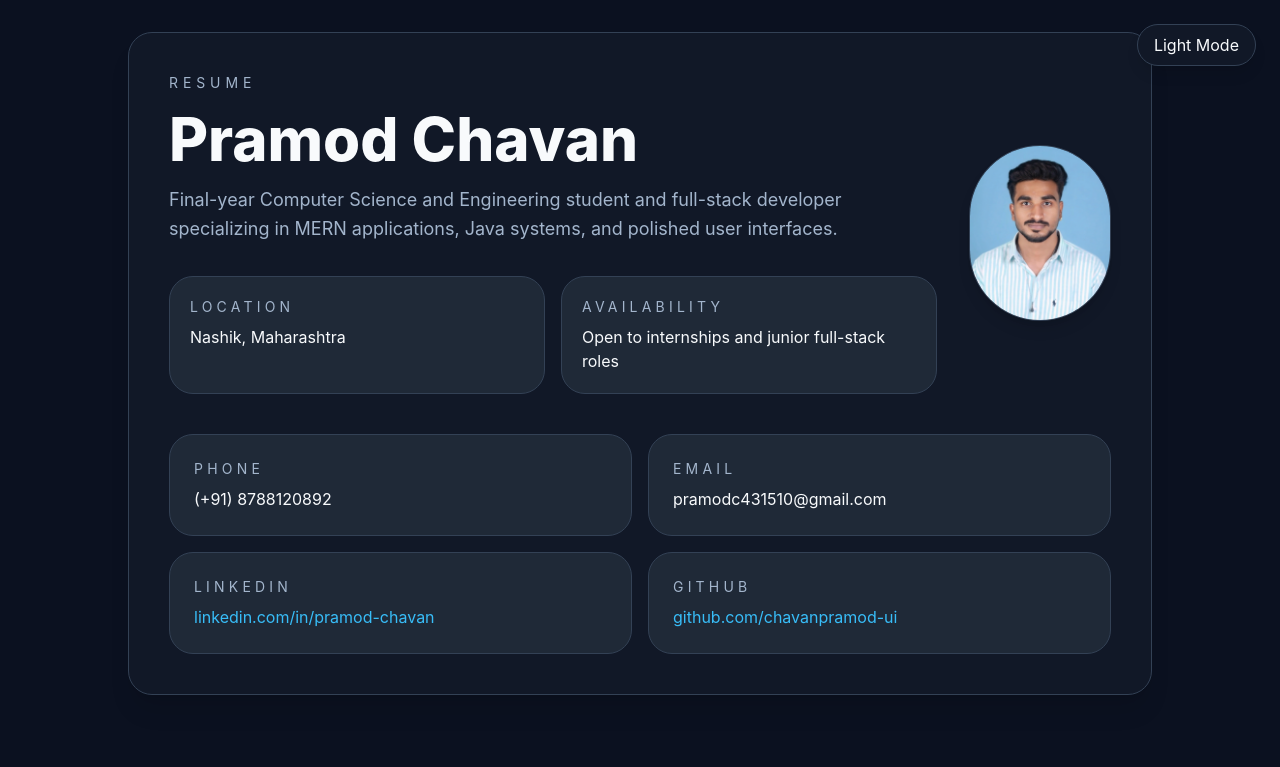
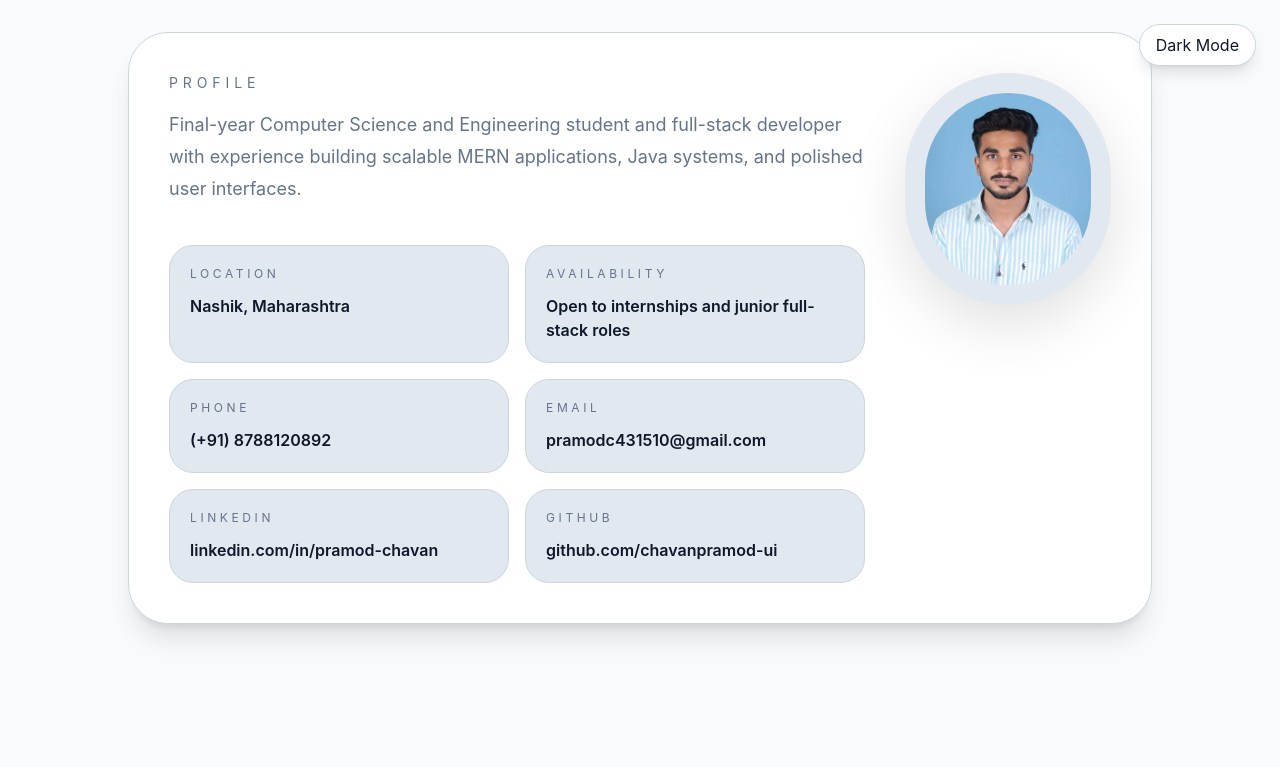
Before and after one commit to chavanpramod-ui/portfolio_frontend, a React (Vite) app: page / in a window 1280 px wide. Shown: the top 767 px of the page. Built offline with nearby package versions, Linux system fonts and the light colour scheme.

Commit message:
commite new chenge

```diff
--- a/src/App.jsx
+++ b/src/App.jsx
@@ -8,7 +8,7 @@ import ProjectGallery from './components/ProjectGallery';
 import Contact from './components/Contact';
 
 function App() {
-  const [theme, setTheme] = useState('dark');
+  const [theme, setTheme] = useState('light');
 
   useEffect(() => {
     document.documentElement.classList.toggle('light', theme === 'light');
--- a/src/components/Hero.jsx
+++ b/src/components/Hero.jsx
@@ -4,51 +4,48 @@ import profilePic from '../assets/profile.png';
 const Hero = () => {
   return (
     <section id="hero" className="fade-in-up">
-      <div className="bg-[var(--surface)] border border-[var(--border)] rounded-3xl p-10 shadow-xl">
-        <div className="flex flex-col xl:flex-row xl:items-center xl:justify-between gap-8">
-          <div className="max-w-3xl">
-            <p className="text-sm uppercase tracking-[0.35em] text-[var(--muted)]">Resume</p>
-            <h1 className="text-5xl md:text-6xl font-extrabold text-[var(--text)] mt-4">Pramod Chavan</h1>
-            <p className="mt-4 text-[var(--muted)] leading-relaxed text-lg">
-              Final-year Computer Science and Engineering student and full-stack developer specializing in MERN applications, Java systems, and polished user interfaces.
+      <div className="bg-[var(--surface)] border border-[var(--border)] rounded-[2.5rem] p-10 shadow-xl max-w-6xl mx-auto">
+        <div className="flex flex-col xl:flex-row xl:items-start xl:justify-between gap-10">
+          <div className="xl:max-w-3xl">
+            <p className="text-sm uppercase tracking-[0.35em] text-[var(--muted)]">Profile</p>
+            <p className="mt-4 text-lg leading-8 text-[var(--muted)] max-w-3xl">
+              Final-year Computer Science and Engineering student and full-stack developer with experience building scalable MERN applications, Java systems, and polished user interfaces.
             </p>
-            <div className="mt-8 grid gap-4 sm:grid-cols-2">
-              <div className="rounded-3xl border border-[var(--border)] bg-[var(--surface-2)] p-5">
-                <p className="text-sm uppercase tracking-[0.3em] text-[var(--muted)]">Location</p>
-                <p className="mt-2 text-[var(--text)]">Nashik, Maharashtra</p>
+
+            <div className="mt-10 grid grid-cols-1 sm:grid-cols-2 gap-4 text-[var(--text)]">
+              <div className="rounded-3xl bg-[var(--surface-2)] p-5 border border-[var(--border)]">
+                <p className="text-xs uppercase tracking-[0.3em] text-[var(--muted)]">Location</p>
+                <p className="mt-3 font-semibold">Nashik, Maharashtra</p>
               </div>
-              <div className="rounded-3xl border border-[var(--border)] bg-[var(--surface-2)] p-5">
-                <p className="text-sm uppercase tracking-[0.3em] text-[var(--muted)]">Availability</p>
-                <p className="mt-2 text-[var(--text)]">Open to internships and junior full-stack roles</p>
+              <div className="rounded-3xl bg-[var(--surface-2)] p-5 border border-[var(--border)]">
+                <p className="text-xs uppercase tracking-[0.3em] text-[var(--muted)]">Availability</p>
+                <p className="mt-3 font-semibold">Open to internships and junior full-stack roles</p>
+              </div>
+              <div className="rounded-3xl bg-[var(--surface-2)] p-5 border border-[var(--border)]">
+                <p className="text-xs uppercase tracking-[0.3em] text-[var(--muted)]">Phone</p>
+                <p className="mt-3 font-semibold">(+91) 8788120892</p>
+              </div>
+              <div className="rounded-3xl bg-[var(--surface-2)] p-5 border border-[var(--border)]">
+                <p className="text-xs uppercase tracking-[0.3em] text-[var(--muted)]">Email</p>
+                <p className="mt-3 font-semibold">pramodc431510@gmail.com</p>
+              </div>
+              <div className="rounded-3xl bg-[var(--surface-2)] p-5 border border-[var(--border)]">
+                <p className="text-xs uppercase tracking-[0.3em] text-[var(--muted)]">LinkedIn</p>
+                <p className="mt-3 font-semibold">linkedin.com/in/pramod-chavan</p>
+              </div>
+              <div className="rounded-3xl bg-[var(--surface-2)] p-5 border border-[var(--border)]">
+                <p className="text-xs uppercase tracking-[0.3em] text-[var(--muted)]">GitHub</p>
+                <p className="mt-3 font-semibold">github.com/chavanpramod-ui</p>
               </div>
             </div>
           </div>
 
-          <div className="mx-auto xl:mx-0 rounded-full overflow-hidden border border-[var(--border)] w-44 h-44 shadow-lg">
+          <div className="flex items-center justify-center rounded-full bg-[var(--surface-2)] p-5 shadow-[0_20px_60px_rgba(0,0,0,0.12)]">
             <img
               src={profilePic}
               alt="Profile"
-              className="w-full h-full object-cover"
+              className="h-48 w-48 rounded-full object-cover"
             />
-          </div>
-        </div>
-
-        <div className="mt-10 grid gap-4 md:grid-cols-2">
-          <div className="rounded-3xl border border-[var(--border)] bg-[var(--surface-2)] p-6">
-            <p className="text-sm uppercase tracking-[0.3em] text-[var(--muted)]">Phone</p>
-            <p className="mt-2 text-[var(--text)]">(+91) 8788120892</p>
-          </div>
-          <div className="rounded-3xl border border-[var(--border)] bg-[var(--surface-2)] p-6">
-            <p className="text-sm uppercase tracking-[0.3em] text-[var(--muted)]">Email</p>
-            <p className="mt-2 text-[var(--text)]">pramodc431510@gmail.com</p>
-          </div>
-          <div className="rounded-3xl border border-[var(--border)] bg-[var(--surface-2)] p-6">
-            <p className="text-sm uppercase tracking-[0.3em] text-[var(--muted)]">LinkedIn</p>
-            <p className="mt-2 text-[var(--accent)]">linkedin.com/in/pramod-chavan</p>
-          </div>
-          <div className="rounded-3xl border border-[var(--border)] bg-[var(--surface-2)] p-6">
-            <p className="text-sm uppercase tracking-[0.3em] text-[var(--muted)]">GitHub</p>
-            <p className="mt-2 text-[var(--accent)]">github.com/chavanpramod-ui</p>
           </div>
         </div>
       </div>
--- a/src/index.css
+++ b/src/index.css
@@ -96,30 +96,6 @@ textarea:focus-visible {
   outline-offset: 2px;
 }
 
-:root {
-  color-scheme: dark;
-  --page-bg: #0b1120;
-  --surface: #111827;
-  --surface-2: #1f2937;
-  --text: #f8fafc;
-  --muted: #a3b5cc;
-  --border: #334155;
-  --accent: #38bdf8;
-  --accent-2: #22c55e;
-}
-
-.light {
-  color-scheme: light;
-  --page-bg: #f8fafc;
-  --surface: #ffffff;
-  --surface-2: #e2e8f0;
-  --text: #0f172a;
-  --muted: #475569;
-  --border: #cbd5e1;
-  --accent: #2563eb;
-  --accent-2: #16a34a;
-}
-
 body {
   background-color: var(--page-bg);
   color: var(--text);
```
